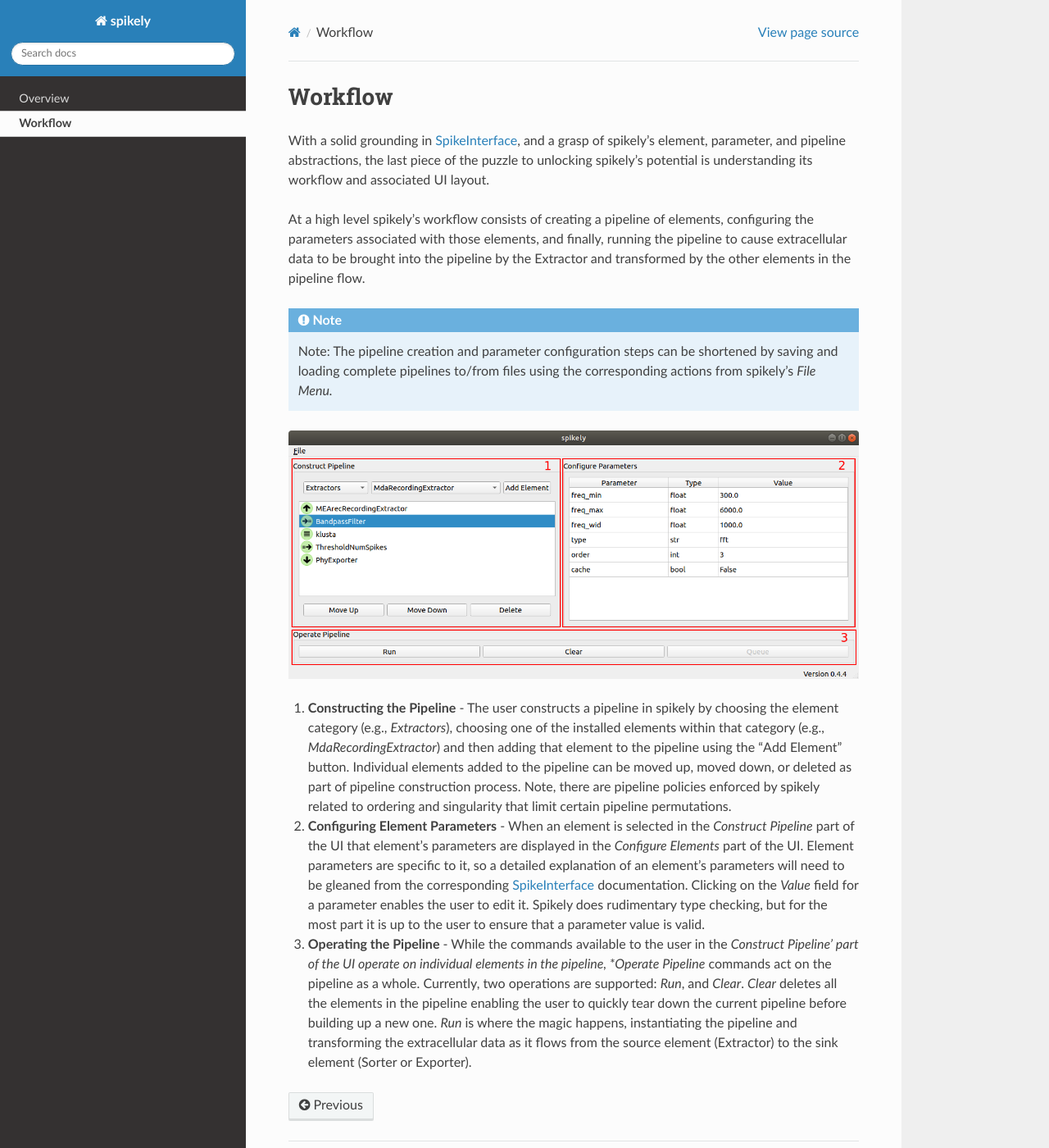
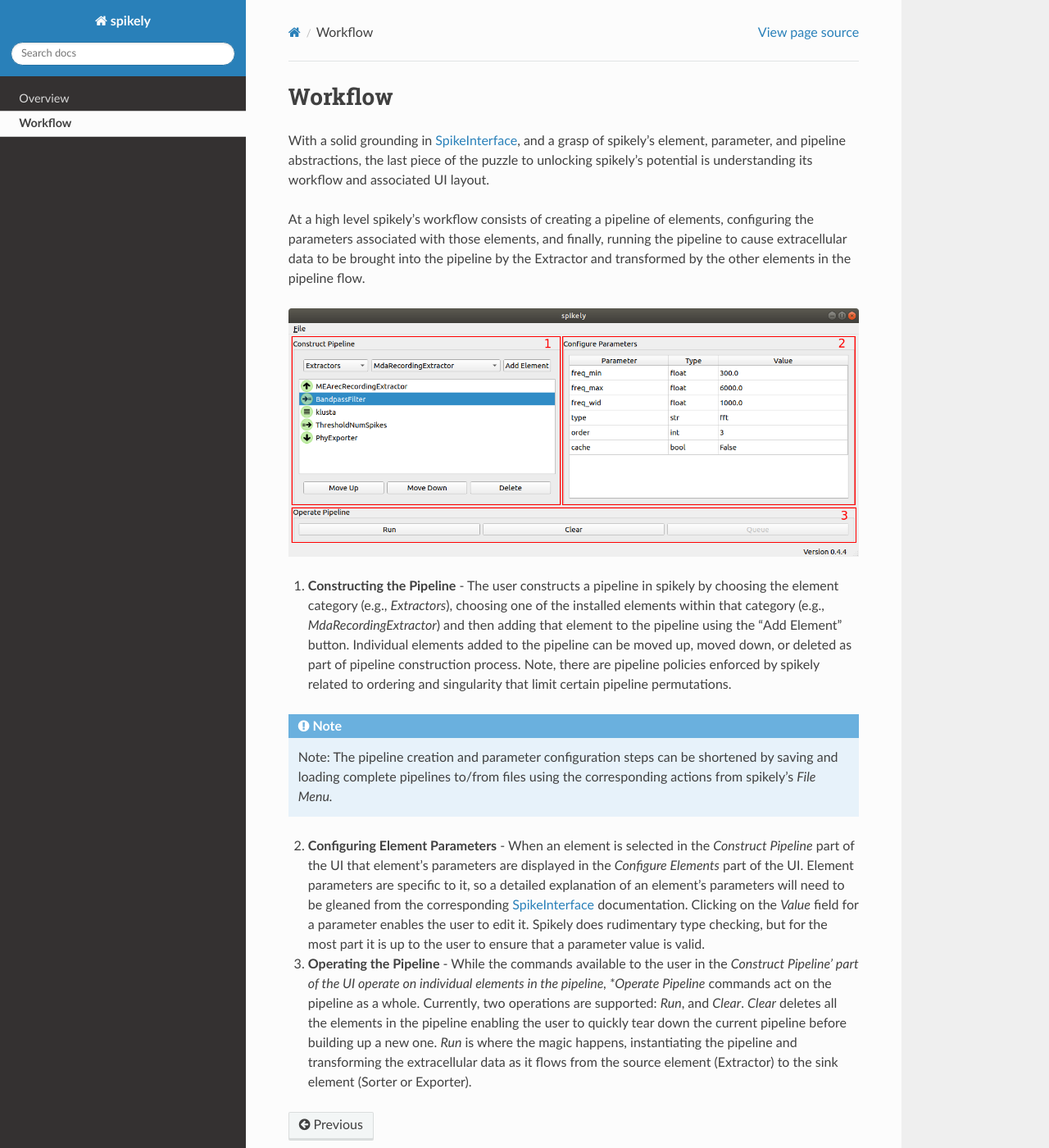
Before and after one commit to SpikeInterface/spikely, a Sphinx documentation site: the page built from docs/source/workflow.rst, in a window 1280 px wide and 1400 px high. Shown: the whole window at 82% size. Built offline with Sphinx 7.4.7 and the Read the Docs theme 2.0.0, drawn with Linux system fonts in a browser that asks for light colours; part of the change alters nothing that is shown.

```diff
--- a/docs/source/workflow.rst
+++ b/docs/source/workflow.rst
@@ -12,11 +12,6 @@ configuring the parameters associated with those elements, and finally, running
 the pipeline to cause extracellular data to be brought into the pipeline by the
 Extractor and transformed by the other elements in the pipeline flow.
 
-.. note::
-    Note: The pipeline creation and parameter configuration steps can be
-    shortened by saving and loading complete pipelines to/from files using the
-    corresponding actions from spikely's *File Menu.*
-
 .. image:: ../images/gui_annotated.png
 
 1. **Constructing the Pipeline** - The user constructs a pipeline in spikely by
@@ -27,6 +22,11 @@ Extractor and transformed by the other elements in the pipeline flow.
    deleted as part of pipeline construction process.  Note, there are pipeline
    policies enforced by spikely related to ordering and singularity that limit
    certain pipeline permutations.
+
+.. note::
+    Note: The pipeline creation and parameter configuration steps can be
+    shortened by saving and loading complete pipelines to/from files using the
+    corresponding actions from spikely's *File Menu.*
 
 2. **Configuring Element Parameters** - When an element is selected in the
    *Construct Pipeline* part of the UI that element's parameters are displayed
```
